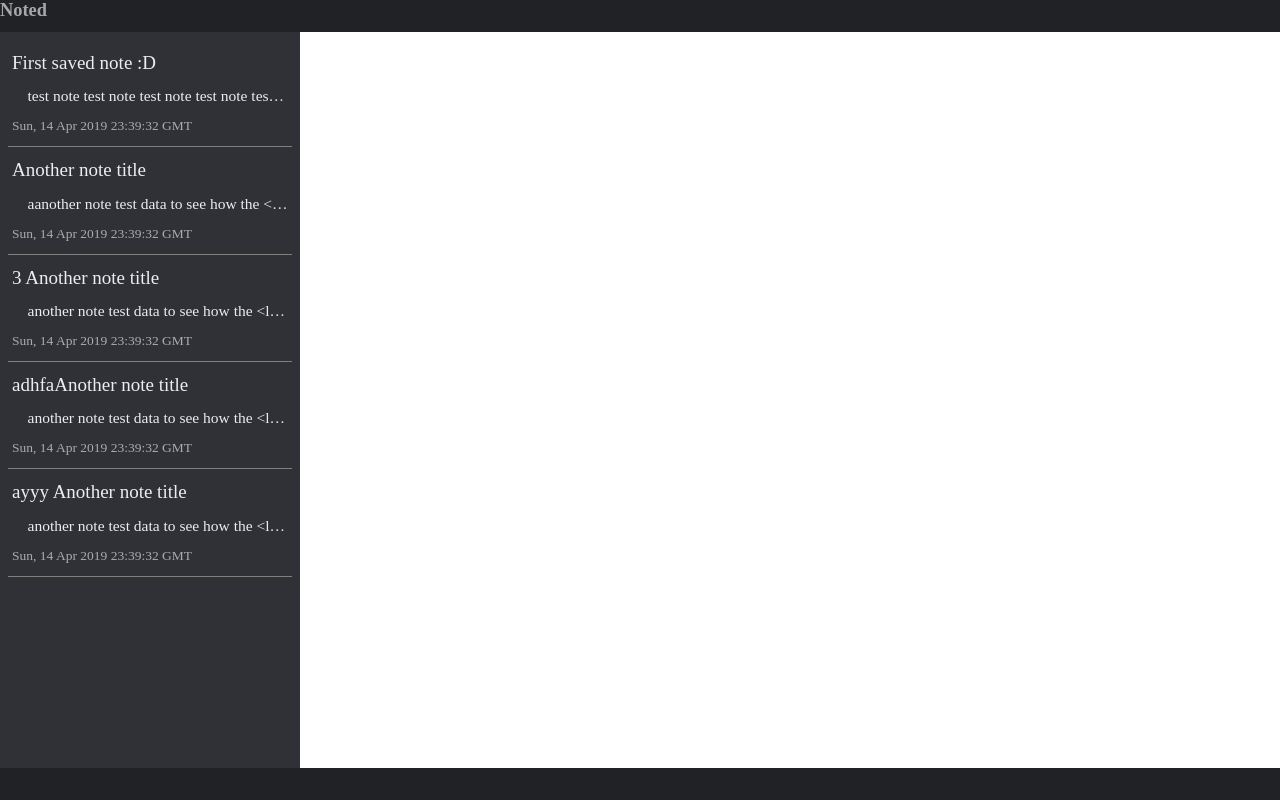
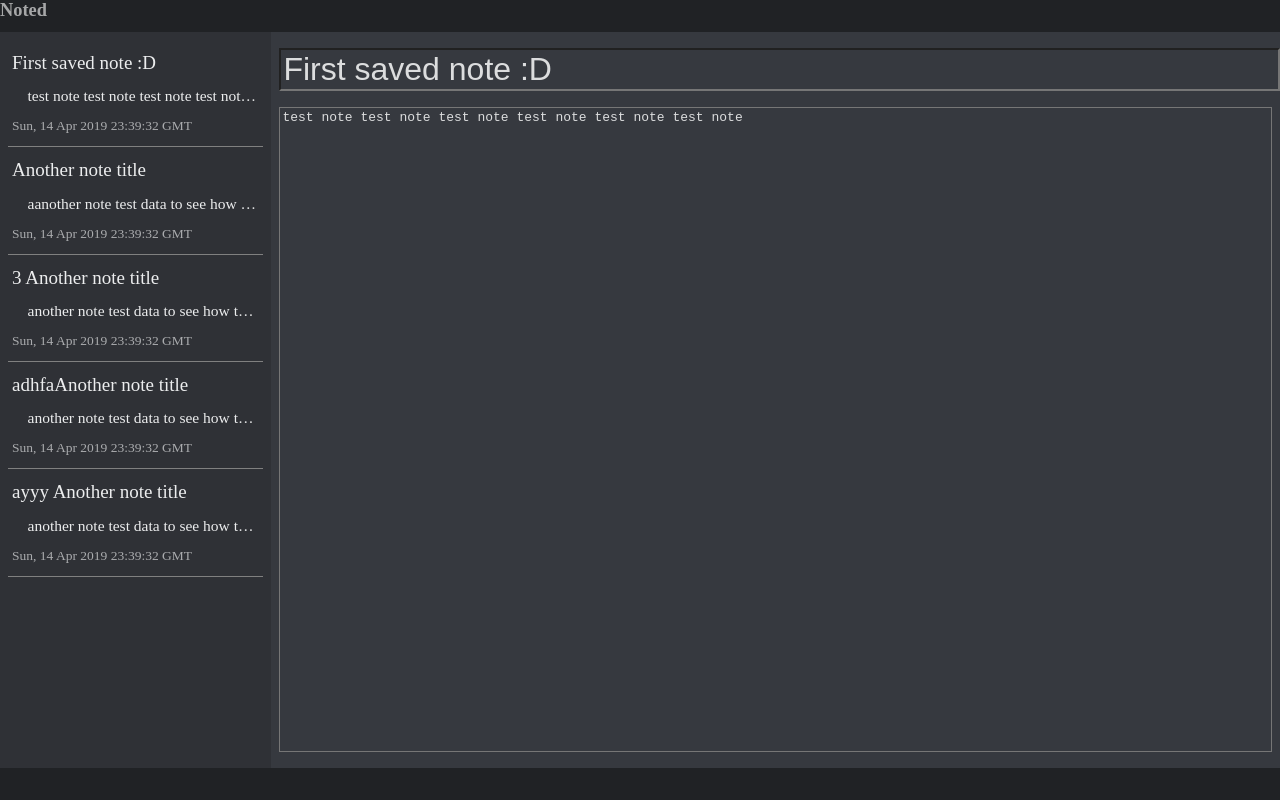
Before and after one commit to niems/Noted, a React (Create React App) app: page / in a window 1280 px wide. Built offline with nearby package versions, Linux system fonts and the light colour scheme.

Commit message:
The CurrentNote component will display the title and text of the note passed as props, given the user is creating a new note or editing a previous one. Still need to style the title / text components. Also need to implement selecting a note from the DisplayNotes list to populate CurrentNote

```diff
--- a/src/App.css
+++ b/src/App.css
@@ -63,6 +63,9 @@ footer {
   box-sizing: border-box;
   grid-area: content;
   overflow: hidden;
+
+  display: flex;
+  flex: 1 1 100%;
 }
 
 .display-notes {
@@ -70,12 +73,12 @@ footer {
   overflow-y: auto;
   height: 100%;
   background-color: var(--sidebar-bg-dark);
+
+
 }
 
-/** new-note: wrapper when creating / editing a note */
-#new-note {
-  grid-area: current-content;
-}
+
+
 
 /** saved-notes-list: list of all notes in state */
 #saved-notes-list {
@@ -128,9 +131,54 @@ footer {
 }
 
 
+/** CURRENT NOTE SETUP */
+/** current-note: wrapper when creating / editing a note */
+.current-note {
+  background-color: green;
+  display: none;
+  padding: 1em 0.5em;
+
+  color: var(--content-fg-dark);
+  background-color: var(--content-bg-dark);
+}
+
+/** edit-note: the title and text of the current note being created/edited */
+.edit-note {
+  max-height: 100%;
+  height: 100%;
+
+  display: flex;
+  flex-flow: column nowrap;
+
+  color: inherit;
+  background-color: inherit;
+}
+
+/** title of current note */
+#edit-note-title {
+  width: 100%;
+  font-size: 2em;
+  margin-bottom: 0.5em;
+
+  color: inherit;
+  background-color: inherit;
+}
+
+#edit-note-title::placeholder {
+  opacity: 0.8;
+}
+
+/** text of current note */
+#edit-note-text {
+  flex: 1 1 auto;
+  font-size: 1em;
+
+  color: inherit;
+  background-color: inherit;
+  resize: none;
+}
 
 /** SCROLLBAR SETUP */
-
 /** scrollbar width */
 ::-webkit-scrollbar {
   width: 10px;
@@ -155,16 +203,16 @@ footer {
 
 /** DESKTOP VIEW */
 @media screen and (min-width: 850px) {
-  .App {
-    grid-template-rows: [header] max-content [content] 1fr [footer] max-content;
-    grid-template-areas: "header header"
-                         "content current-content"
-                         "footer footer";
+  /** display notes will NOT grow and is resized to 300px */
+  .display-notes {
+    max-width: 350px;
+    flex: 0 1 350px;
   }
 
-  #new-note {
-    grid-area: current-content;
+  /** edit note view will be displayed, taking up the remaining space
+   ** after display-notes */
+  .current-note {
     display: block;
-    background-color: green;
+    flex: 1 1 100%;
   }
 }
--- /dev/null
+++ b/src/components/CurrentNote.js
@@ -0,0 +1,70 @@
+import React, { Component } from 'react';
+
+//* User didn't select a note to display or create a new note
+function NoSelection(props) {
+  return (
+    <div className='no-note-selection'>No selection :o</div>
+  );
+}
+
+//* User is either editing a previously saved note or creating a new note
+class EditNote extends Component {
+  constructor(props) {
+    super(props);
+    this.state = {
+      id: this.props.note.id,
+      title: this.props.note.title,
+      text: this.props.note.text
+    };
+
+    this.handleChange = this.handleChange.bind(this);
+  }
+
+  handleChange(event) {
+    console.log(`onChange: ${event.target.id}`);
+
+    switch (event.target.id) {
+      case 'edit-note-title':
+        this.setState({ title: event.target.value });
+        break;
+
+      case 'edit-note-text':
+        this.setState({ text: event.target.text });
+        break;
+
+      default:
+        console.log('Event mod not supported.');
+    }
+  }
+
+  render() {
+    return (
+      <div className='edit-note'>
+        <input id='edit-note-title' type='text' value={this.state.title}
+               onChange={this.handleChange} placeholder='Title' />
+
+        <textarea id='edit-note-text' value={this.state.text}
+                  onChange={this.handleChange} placeholder='Start writing...'>
+        </textarea>
+      </div>
+    );
+  }
+}
+
+
+/*
+* displays view for editing a note ONLY if user selected
+* a previously saved note or to create a new note */
+function CurrentNote({ isDisplayed, note }) {
+
+  return (
+    <article className='current-note'>
+      { isDisplayed ?
+        <EditNote note={note} /> :
+        <NoSelection />
+      }
+    </article>
+  );
+}
+
+export default CurrentNote;
--- a/src/components/NewNote.js
+++ /dev/null
@@ -1,9 +0,0 @@
-import React from 'react';
-
-const NewNote = () => {
-  return (
-    <div id='new-note'>new note :D</div>
-  );
-};
-
-export default NewNote;
--- a/src/components/NoteView.js
+++ b/src/components/NoteView.js
@@ -1,7 +1,6 @@
-
 import React, {Component} from 'react';
 import DisplayNotes from './DisplayNotes';
-import NewNote from './NewNote';
+import CurrentNote from './CurrentNote';
 
 class NoteView extends Component {
   constructor(props) {
@@ -51,7 +50,7 @@ class NoteView extends Component {
       ],
 
       notesCreated: 0, //* total notes created - will differ from allNotes length if notes were deleted
-      isEditingNote: false, //* true if a note is being created / edited
+      isEditingNote: true, //* true if a note is being created / edited
     };
 
     this.addNote = this.addNote.bind(this); //* appends new note to allNotes
@@ -67,10 +66,12 @@ class NoteView extends Component {
   }
 
   render() {
+    let testSelectedNote = { ...this.state.allNotes[0] }; //uses the first note to test editing
+
     return (
       <div className="note-view">
         <DisplayNotes allNotes={this.state.allNotes} />
-        <NewNote />
+        <CurrentNote isDisplayed={this.state.isEditingNote} note={testSelectedNote} />
       </div>
     );
   }
```
